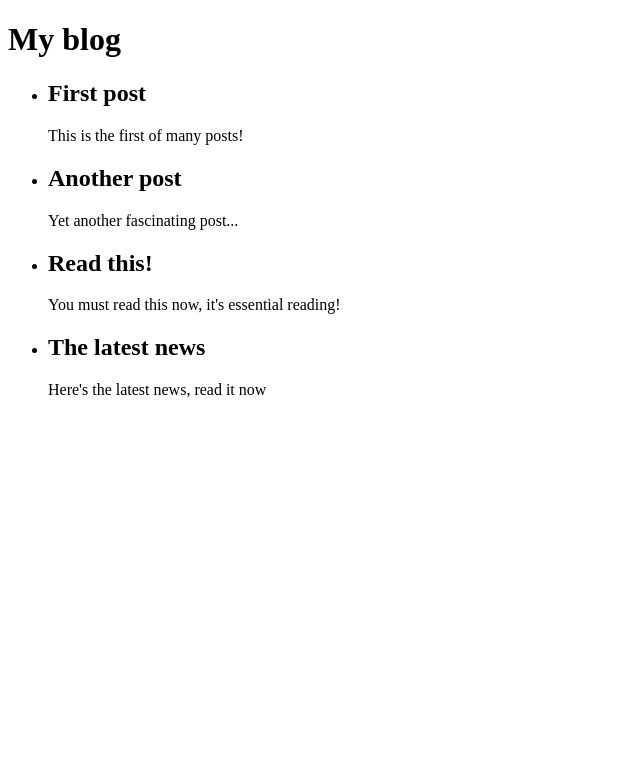
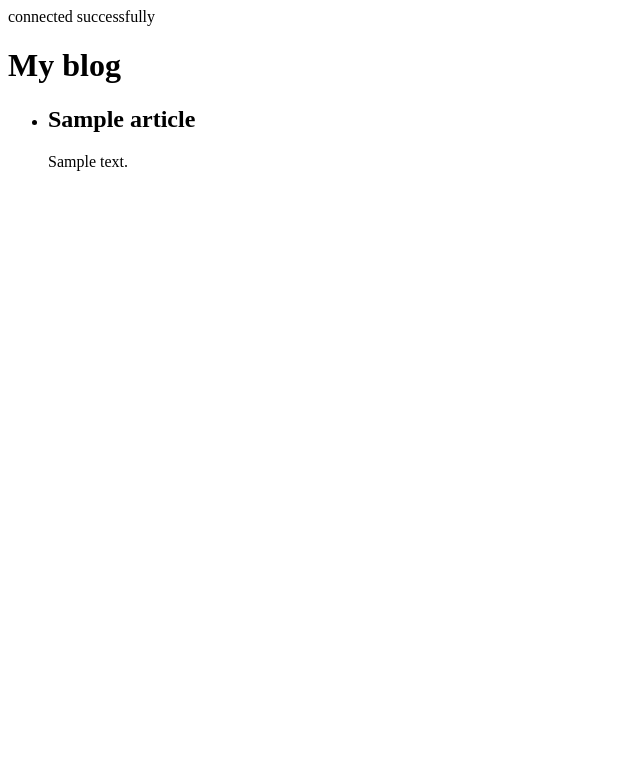
Before and after one commit to PranavTiwari44/PHP, a PHP site: page / in a window 1280 px wide. Shown: the top 783 px of the page, without its empty margins (0-640 px from the left). Run offline with PHP 8.4, Linux system fonts and the light colour scheme; tables that the repository leaves empty or names only in its code hold one stand-in row (values such as "Sample post").

Commit message:
worked with on how to connect php and database and format data via html!

```diff
--- a/index.php
+++ b/index.php
@@ -1,23 +1,29 @@
 <?php
 
-$articles = [
-    [
-        "title"   => "First post",
-        "content" => "This is the first of many posts!"
-    ],
-    [
-        "title"   => "Another post",
-        "content" => "Yet another fascinating post..."
-    ],
-    [
-        "title"   => "Read this!",
-        "content" => "You must read this now, it's essential reading!"
-    ],
-    [
-        "title"   => "The latest news",
-        "content" => "Here's the latest news, read it now"
-    ]
-];
+$db_host = "localhost";
+$db_name = "cms";
+$db_user = "cms_pran";
+$db_pass = null;
+
+$conn = mysqli_connect($db_host, $db_user, $db_pass, $db_name);
+
+if (mysqli_connect_error()) {
+  echo mysqli_connect_error();
+  exit;
+}
+echo "connected successfully";
+
+$sql = "Select * from article order by published_at;";
+
+$results = mysqli_query($conn, $sql);
+
+if ($results === false) {
+  echo mysqli_error($conn);
+}
+else{
+  $articles = mysqli_fetch_all($results, MYSQLI_ASSOC);
+}
+
 ?>
 <!DOCTYPE html>
 <html>
```
Also changed, not shown: database_cnt.php (added, +26 -0 lines).
